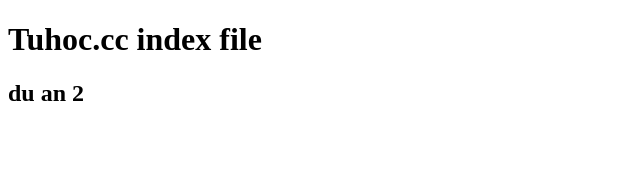
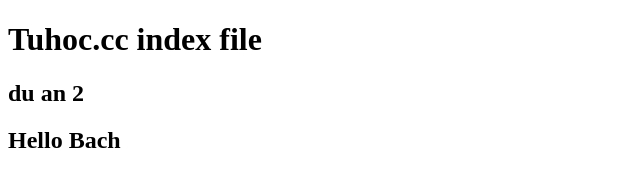
Before and after one commit to giabach1703/project-2, a plain HTML site: page index.html in a window 1280 px wide. Shown: the whole page, without its empty margins (0-640 px from the left). Drawn offline with Linux system fonts and the light colour scheme.

Commit message:
test commit lan 3

```diff
--- a/index.html
+++ b/index.html
@@ -8,5 +8,6 @@
   <body>
     <h1>Tuhoc.cc index file</h1>
     <h2>du an 2</h2>
+    <h2>Hello Bach</h2>
   </body>
 </html>
```
